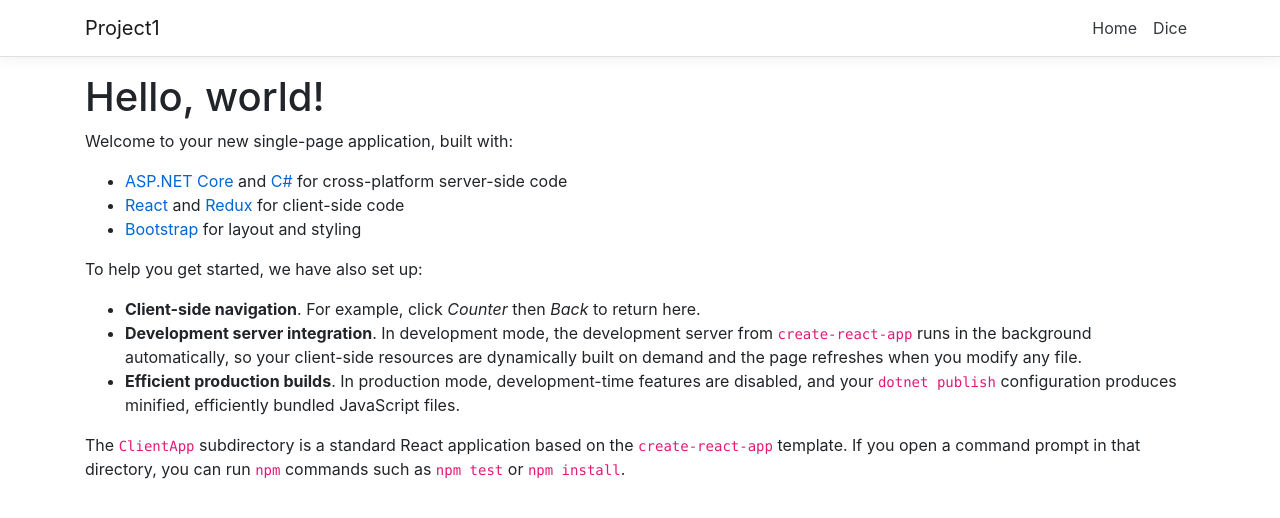
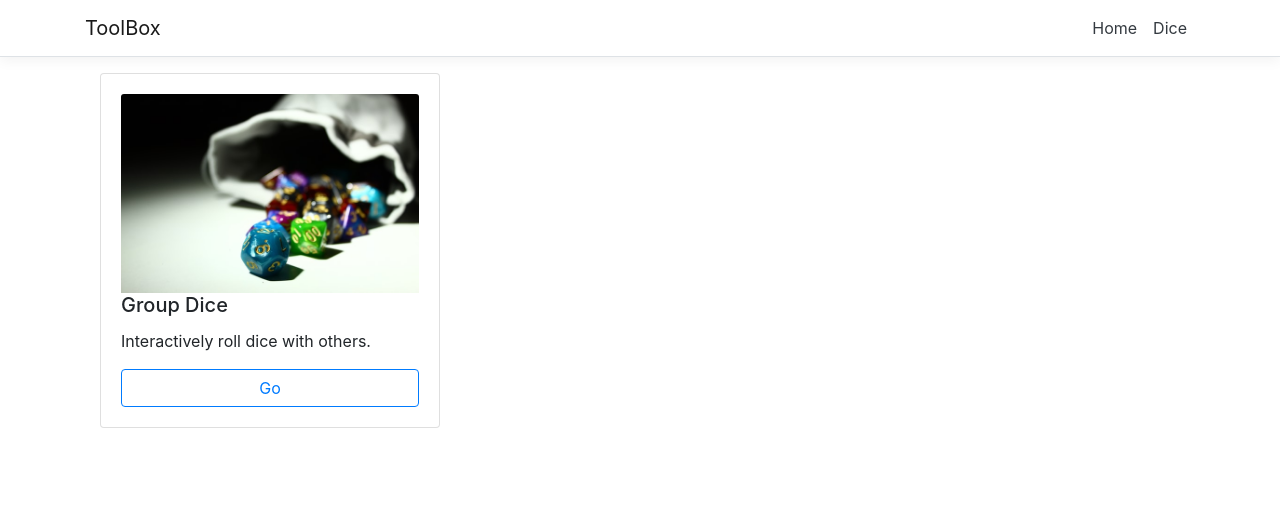
Before and after one commit to scarylooking/crimson, a React (Create React App) app in the folder dice/clientapp/: page / in a window 1280 px wide. Shown: the top 518 px of the page. Built offline with nearby package versions, Linux system fonts and the light colour scheme.

Commit message:
Tidied up the homepage and nav

```diff
--- a/dice/clientapp/public/index.html
+++ b/dice/clientapp/public/index.html
@@ -1,5 +1,6 @@
 <!DOCTYPE html>
 <html lang="en">
+
 <head>
   <meta charset="utf-8">
   <meta name="viewport" content="width=device-width, initial-scale=1, shrink-to-fit=no">
@@ -20,8 +21,9 @@
       work correctly both with client-side routing and a non-root public URL.
       Learn how to configure a non-root public URL by running `npm run build`.
     -->
-    <title>Dice</title>
+  <title>ToolBox</title>
 </head>
+
 <body>
   <noscript>
     You need to enable JavaScript to run this app.
@@ -38,4 +40,5 @@
       To create a production bundle, use `npm run build` or `yarn build`.
     -->
 </body>
+
 </html>
--- a/dice/clientapp/src/components/Home.tsx
+++ b/dice/clientapp/src/components/Home.tsx
@@ -1,23 +1,24 @@
-import * as React from 'react';
+import React from 'react';
+import { Link } from "react-router-dom";
 import { connect } from 'react-redux';
+import { Card, CardTitle, CardText, CardImg } from 'reactstrap';
+import { Container, Row, Col } from 'reactstrap';
+import { Button } from 'reactstrap';
+import diceBackground from '../Images/dice.jpg';
 
 const Home = () => (
-  <div>
-    <h1>Hello, world!</h1>
-    <p>Welcome to your new single-page application, built with:</p>
-    <ul>
-      <li><a href='https://get.asp.net/'>ASP.NET Core</a> and <a href='https://msdn.microsoft.com/en-us/library/67ef8sbd.aspx'>C#</a> for cross-platform server-side code</li>
-      <li><a href='https://facebook.github.io/react/'>React</a> and <a href='https://redux.js.org/'>Redux</a> for client-side code</li>
-      <li><a href='http://getbootstrap.com/'>Bootstrap</a> for layout and styling</li>
-    </ul>
-    <p>To help you get started, we have also set up:</p>
-    <ul>
-      <li><strong>Client-side navigation</strong>. For example, click <em>Counter</em> then <em>Back</em> to return here.</li>
-      <li><strong>Development server integration</strong>. In development mode, the development server from <code>create-react-app</code> runs in the background automatically, so your client-side resources are dynamically built on demand and the page refreshes when you modify any file.</li>
-      <li><strong>Efficient production builds</strong>. In production mode, development-time features are disabled, and your <code>dotnet publish</code> configuration produces minified, efficiently bundled JavaScript files.</li>
-    </ul>
-    <p>The <code>ClientApp</code> subdirectory is a standard React application based on the <code>create-react-app</code> template. If you open a command prompt in that directory, you can run <code>npm</code> commands such as <code>npm test</code> or <code>npm install</code>.</p>
-  </div>
+  <Container>
+    <Row>
+      <Col xs='4'>
+        <Card body>
+          <CardImg top width='100%' src={diceBackground} alt='A variety of gaming dice spilling out from a pouch' />
+          <CardTitle tag='h5'>Group Dice</CardTitle>
+          <CardText>Interactively roll dice with others.</CardText>
+          <Button tag={Link} to='/dice' outline color='primary'>Go</Button>
+        </Card>
+      </Col>
+    </Row>
+  </Container>
 );
 
 export default connect()(Home);
--- a/dice/clientapp/src/components/NavMenu/NavMenu.tsx
+++ b/dice/clientapp/src/components/NavMenu/NavMenu.tsx
@@ -13,8 +13,8 @@
             <header>
                 <Navbar className="navbar-expand-sm navbar-toggleable-sm border-bottom box-shadow mb-3" light>
                     <Container>
-                        <NavbarBrand tag={Link} to="/">Project1</NavbarBrand>
-                        <NavbarToggler onClick={this.toggle} className="mr-2"/>
+                        <NavbarBrand tag={Link} to="/">ToolBox</NavbarBrand>
+                        <NavbarToggler onClick={this.toggle} className="mr-2" />
                         <Collapse className="d-sm-inline-flex flex-sm-row-reverse" isOpen={this.state.isOpen} navbar>
                             <ul className="navbar-nav flex-grow">
                                 <NavItem>
```
Also changed, not shown: dice/clientapp/src/Images/dice.jpg (added). Lines whose indentation alone changed are shown as unchanged.
